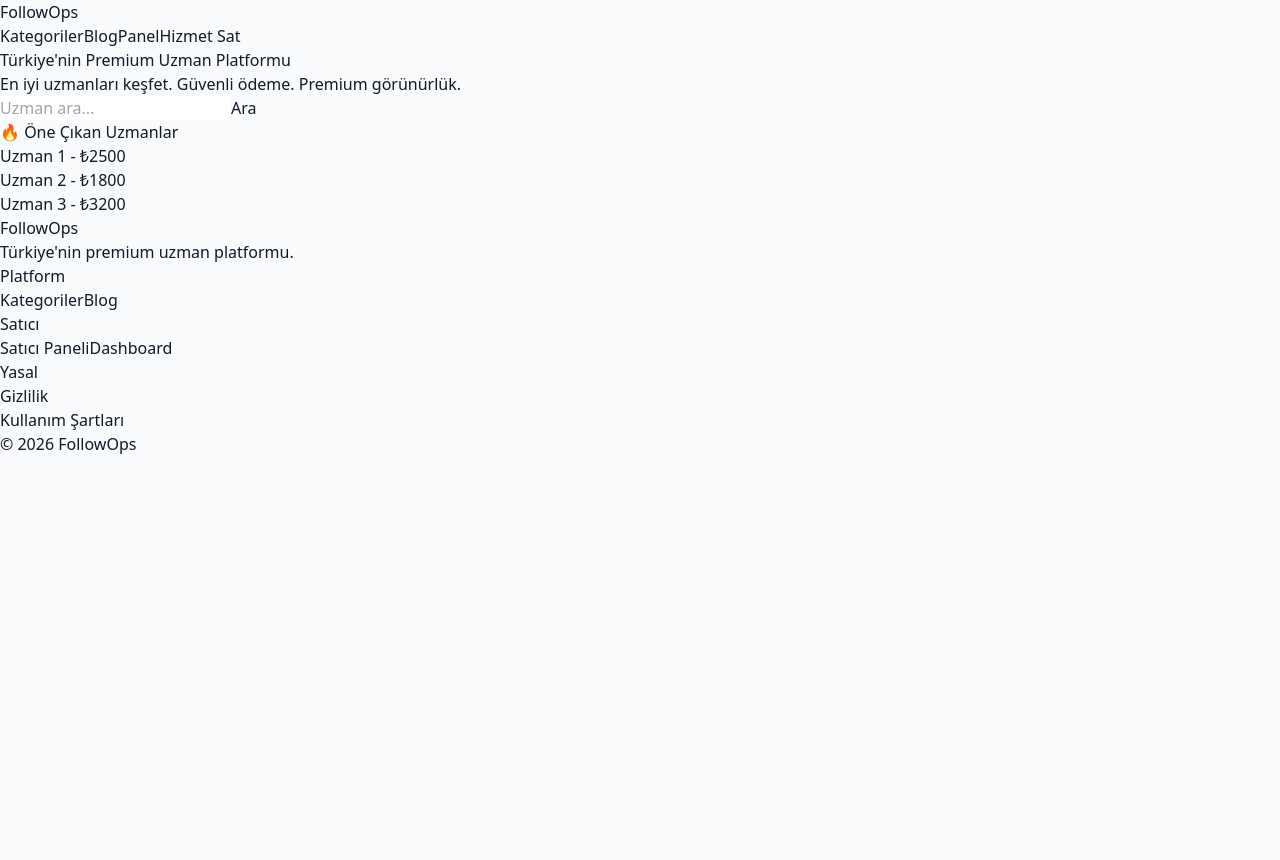
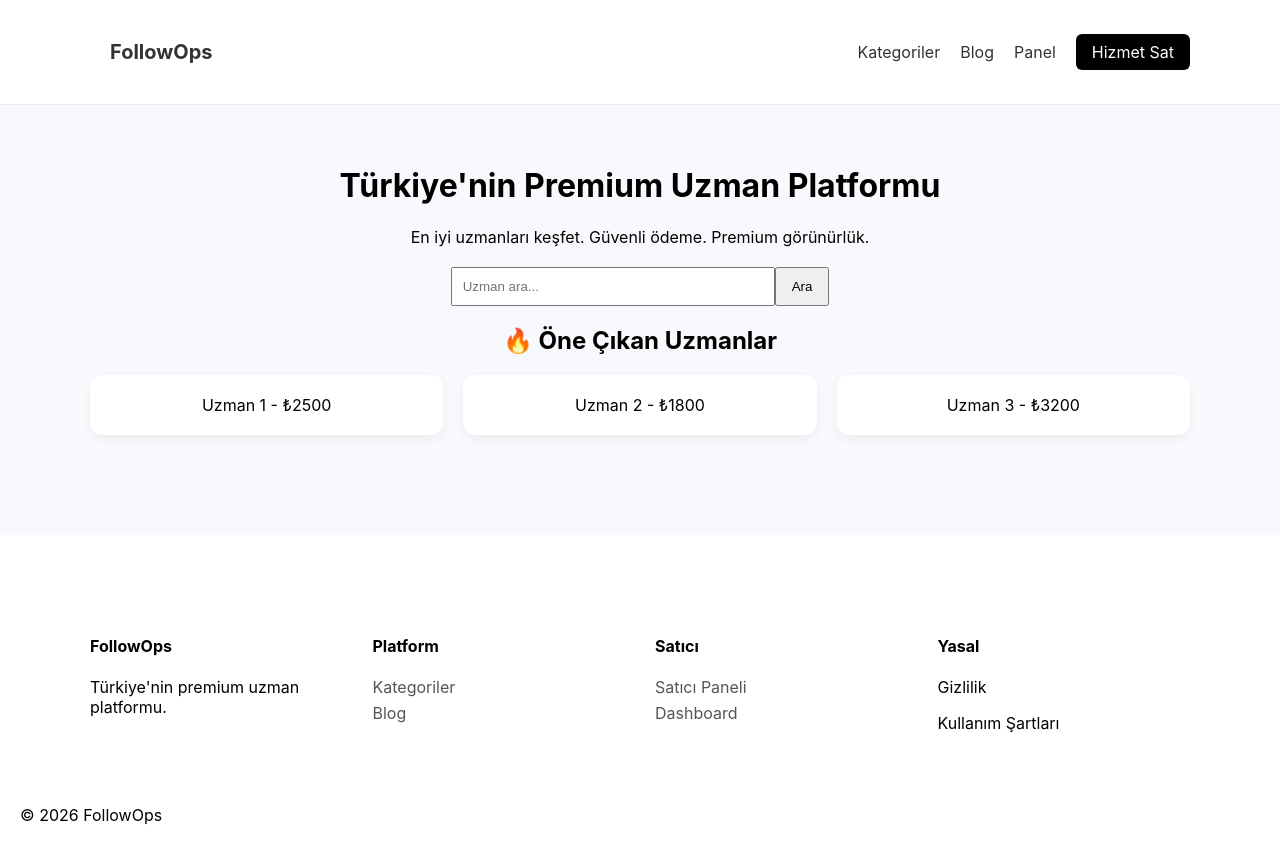
Before and after one commit to omerfarukkaplan/premium-platform, a Next.js app: page / in a window 1280 px wide. Shown: the top 860 px of the page. Before the commit the page ends 800 px from the top, so only its background shows below. Built offline with nearby package versions, Linux system fonts and the light colour scheme.

Commit message:
Update globals.css

```diff
--- a/app/globals.css
+++ b/app/globals.css
@@ -1,9 +1,102 @@
-@tailwind base;
-@tailwind components;
-@tailwind utilities;
+body {
+  font-family: -apple-system, sans-serif;
+  margin: 0;
+  background: #f8f9fc;
+}
 
-body {
-  background-color: #f9fafb;
-  color: #111827;
-  font-family: system-ui, -apple-system, sans-serif;
+.container {
+  max-width: 1100px;
+  margin: auto;
+  padding: 40px 20px;
 }
+
+.header {
+  background: white;
+  border-bottom: 1px solid #eee;
+}
+
+.nav {
+  display: flex;
+  justify-content: space-between;
+  align-items: center;
+}
+
+.nav a {
+  margin-left: 20px;
+  text-decoration: none;
+  color: #333;
+}
+
+.logo {
+  font-weight: bold;
+  font-size: 20px;
+}
+
+.btn-dark {
+  background: black;
+  color: white !important;
+  padding: 8px 16px;
+  border-radius: 6px;
+}
+
+.hero {
+  text-align: center;
+}
+
+.search-box {
+  margin-top: 20px;
+}
+
+.search-box input {
+  padding: 10px;
+  width: 300px;
+}
+
+.search-box button {
+  padding: 10px 15px;
+}
+
+.grid {
+  display: grid;
+  grid-template-columns: repeat(auto-fit, minmax(220px, 1fr));
+  gap: 20px;
+}
+
+.card {
+  background: white;
+  padding: 20px;
+  border-radius: 12px;
+  box-shadow: 0 4px 10px rgba(0,0,0,0.05);
+}
+
+.btn-primary {
+  background: #6366f1;
+  color: white;
+  padding: 10px 18px;
+  border: none;
+  border-radius: 8px;
+  cursor: pointer;
+}
+
+.footer {
+  background: white;
+  margin-top: 60px;
+  padding: 40px 20px;
+}
+
+.footer-grid {
+  display: grid;
+  grid-template-columns: repeat(auto-fit, minmax(200px, 1fr));
+  gap: 30px;
+}
+
+footer a {
+  display: block;
+  margin-top: 6px;
+  color: #555;
+  text-decoration: none;
+}
+
+copyright {
+  text-align: center;
+}
```
